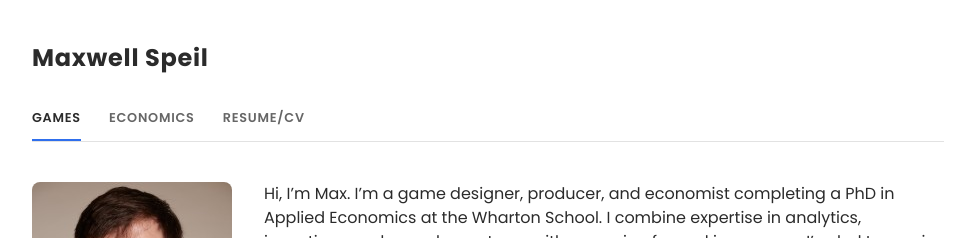
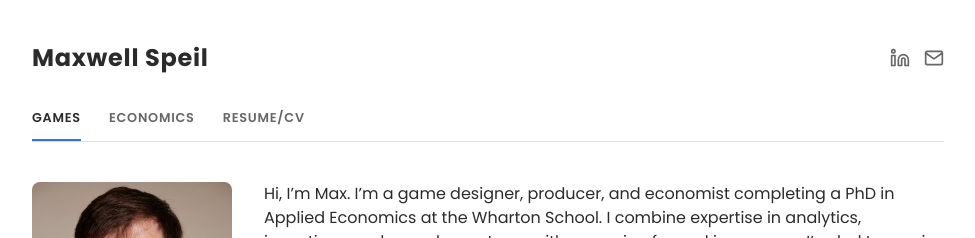
Before and after one commit to mspeil/mspeil.github.io, a Jekyll site: the page built from index.html, in a window 1280 px wide. Shown: the top 238 px of the page, without its empty margins (152-1127 px from the left). Built offline with Jekyll 4.4.1, drawn with Linux system fonts in a browser that asks for light colours.

Commit message:
Add LinkedIn and email icons beside the site header
Co-Authored-By: Claude Sonnet 5 <noreply@anthropic.com>

```diff
--- a/_layouts/default.html
+++ b/_layouts/default.html
@@ -13,7 +13,24 @@
 <body>
   <div class="wrap">
     <header class="site-header">
-      <h1>{{ site.title }}</h1>
+      <div class="header-top">
+        <h1>{{ site.title }}</h1>
+        <div class="social-icons">
+          <a href="https://www.linkedin.com/in/mspeil/" target="_blank" rel="noopener" aria-label="LinkedIn">
+            <svg viewBox="0 0 24 24" fill="none" stroke="currentColor" stroke-width="2" stroke-linecap="round" stroke-linejoin="round">
+              <path d="M16 8a6 6 0 0 1 6 6v7h-4v-7a2 2 0 0 0-2-2 2 2 0 0 0-2 2v7h-4v-7a6 6 0 0 1 6-6z"></path>
+              <rect x="2" y="9" width="4" height="12"></rect>
+              <circle cx="4" cy="4" r="2"></circle>
+            </svg>
+          </a>
+          <a href="mailto:mmspeil24@gmail.com" aria-label="Email">
+            <svg viewBox="0 0 24 24" fill="none" stroke="currentColor" stroke-width="2" stroke-linecap="round" stroke-linejoin="round">
+              <path d="M4 4h16c1.1 0 2 .9 2 2v12c0 1.1-.9 2-2 2H4c-1.1 0-2-.9-2-2V6c0-1.1.9-2 2-2z"></path>
+              <polyline points="22,6 12,13 2,6"></polyline>
+            </svg>
+          </a>
+        </div>
+      </div>
       {% include nav.html %}
     </header>
 
--- a/assets/css/style.css
+++ b/assets/css/style.css
@@ -31,10 +31,39 @@ header.site-header {
 }
 
 header.site-header h1 {
-  margin: 0 0 20px;
+  margin: 0;
   font-size: 1.5rem;
   font-weight: 700;
   letter-spacing: 0.03em;
+}
+
+.header-top {
+  display: flex;
+  align-items: center;
+  justify-content: space-between;
+  gap: 16px;
+  flex-wrap: wrap;
+  margin-bottom: 20px;
+}
+
+.social-icons {
+  display: flex;
+  gap: 14px;
+}
+
+.social-icons a {
+  display: block;
+  color: var(--muted);
+  line-height: 0;
+}
+
+.social-icons a:hover {
+  color: var(--accent);
+}
+
+.social-icons svg {
+  width: 20px;
+  height: 20px;
 }
 
 .site-nav {
```
